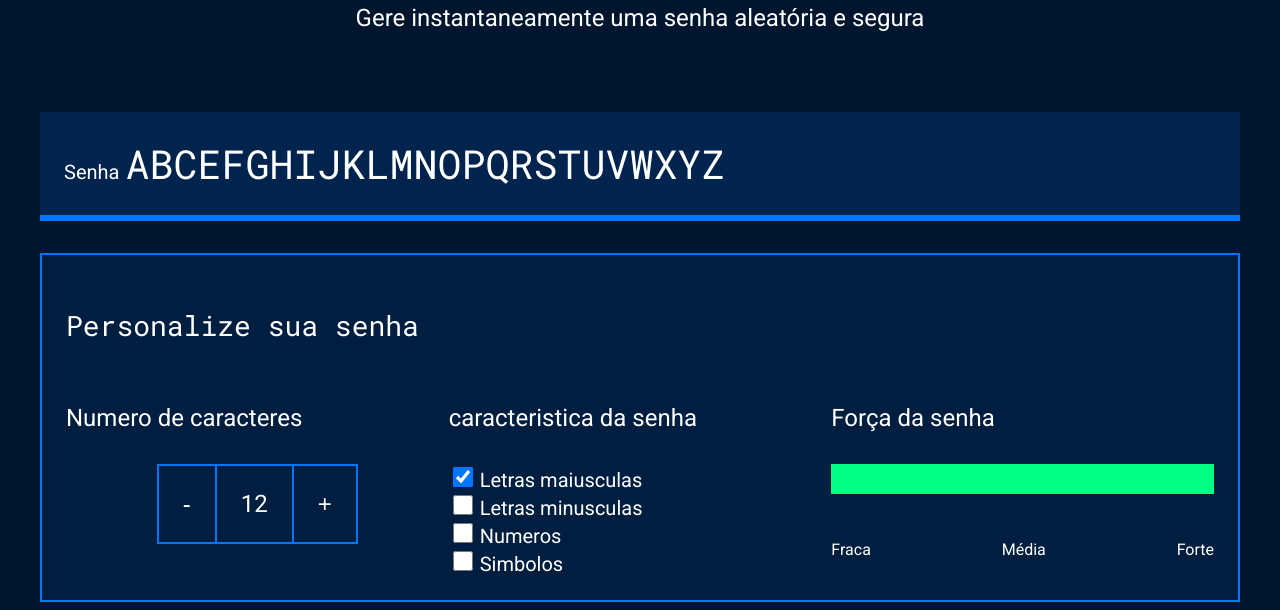
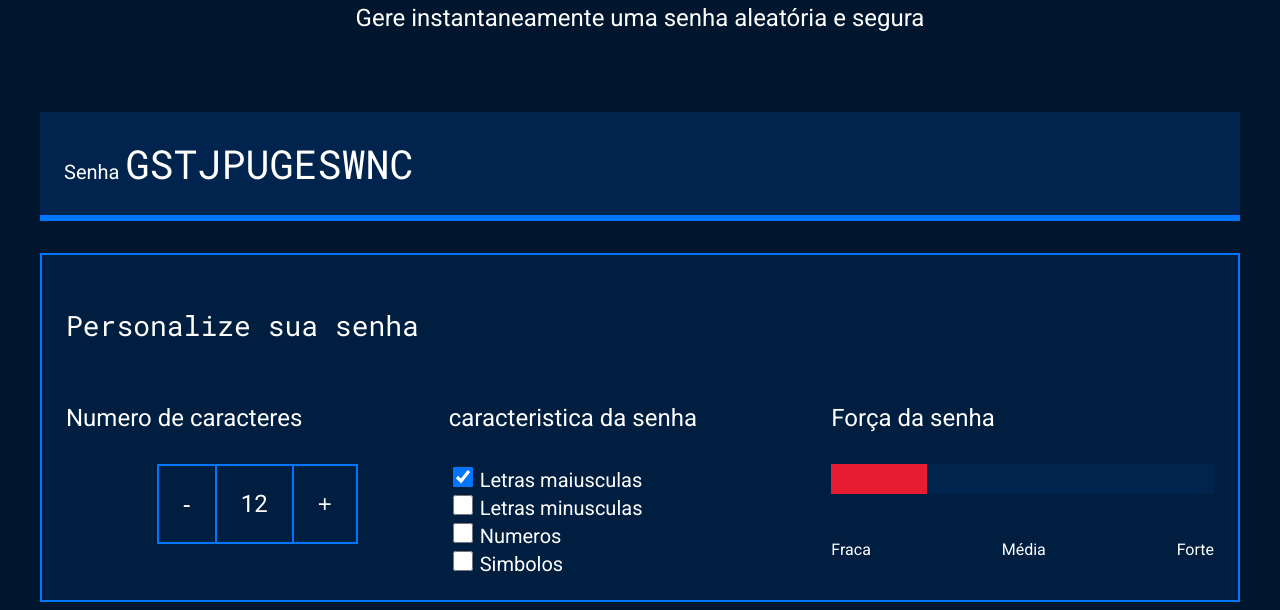
Before and after one commit to juliaferreiracampos/javacrisp, a plain HTML site: page index.html in a window 1280 px wide. Shown: the part 214-824 px from the top of the page. Drawn offline with Linux system fonts and the light colour scheme.

Commit message:
Add files via upload

```diff
--- a/index.html
+++ b/index.html
@@ -52,7 +52,7 @@
                 <div class="parametro-senha">
                     <h4 class="parametro-senha__titulo">Força da senha</h4>
                     <div class="barra"></div>
-                    <div class="forca forte"></div>
+                    <div class="forca fraca"></div>
                     <div
                     class="parametro-senha-textos">
                         <p>Fraca</p>
--- a/main.js
+++ b/main.js
@@ -1,7 +1,12 @@
 const numeroSenha = document.querySelector('.parametro-senha__texto');
 let tamanhoSenha = 12;
 numeroSenha.textContent = tamanhoSenha;
-
+const letrasMaiusculas ='ABCEFGHIJKLMNOPQRSTUVWXYZ';
+const letrasMinusculas = 'abcdefghijklmnopqrstuvxywz';
+const numeros = '0123456789';
+const simbolos = '!@%*$#?';
+const campoSenha = document.querySelector('#campo-senha')
+const checkbox = document.querySelectorAll('.checkbox');
 const botoes = document.querySelectorAll('.parametro-senha__botao');
 
 botoes[0].onclick = diminuiTamanho;
@@ -24,19 +29,32 @@ function aumentaTamanho(){
     geraSenha();
 }
 
-const campoSenha = document.querySelector('#campo-senha')
 
-const letrasMaiusculas ='ABCEFGHIJKLMNOPQRSTUVWXYZ';
+for (i=0; i < checkbox.length;i++){
+    checkbox[i].onclick = geraSenha;
+}
+
 geraSenha();
 
-
 function geraSenha(){
-
+    let alfabeto = '';
+    if (checkbox[0].checked){
+        alfabeto = alfabeto + letrasMaiusculas;
+    }
+    if (checkbox[1].checked){
+        alfabeto = alfabeto + letrasMinusculas;
+    }
+    if (checkbox[2].checked){
+        alfabeto = alfabeto + numeros;
+    }
+    if (checkbox[3].checked){
+        alfabeto = alfabeto + simbolos;
+    }
+    let senha = '';
     for (let i = 0; i < tamanhoSenha;i++){
-        let numeroAleatorio = Math.random()*letrasMaiusculas.length;
+        let numeroAleatorio = Math.random()*alfabeto.length;
         numeroAleatorio = Math.floor(numeroAleatorio);
-        console.log(letrasMaiusculas[numeroAleatorio]);
+        senha = senha + alfabeto[numeroAleatorio];
     }
+    campoSenha.value = senha;
 }
-
-campoSenha.value = letrasMaiusculas;
```
